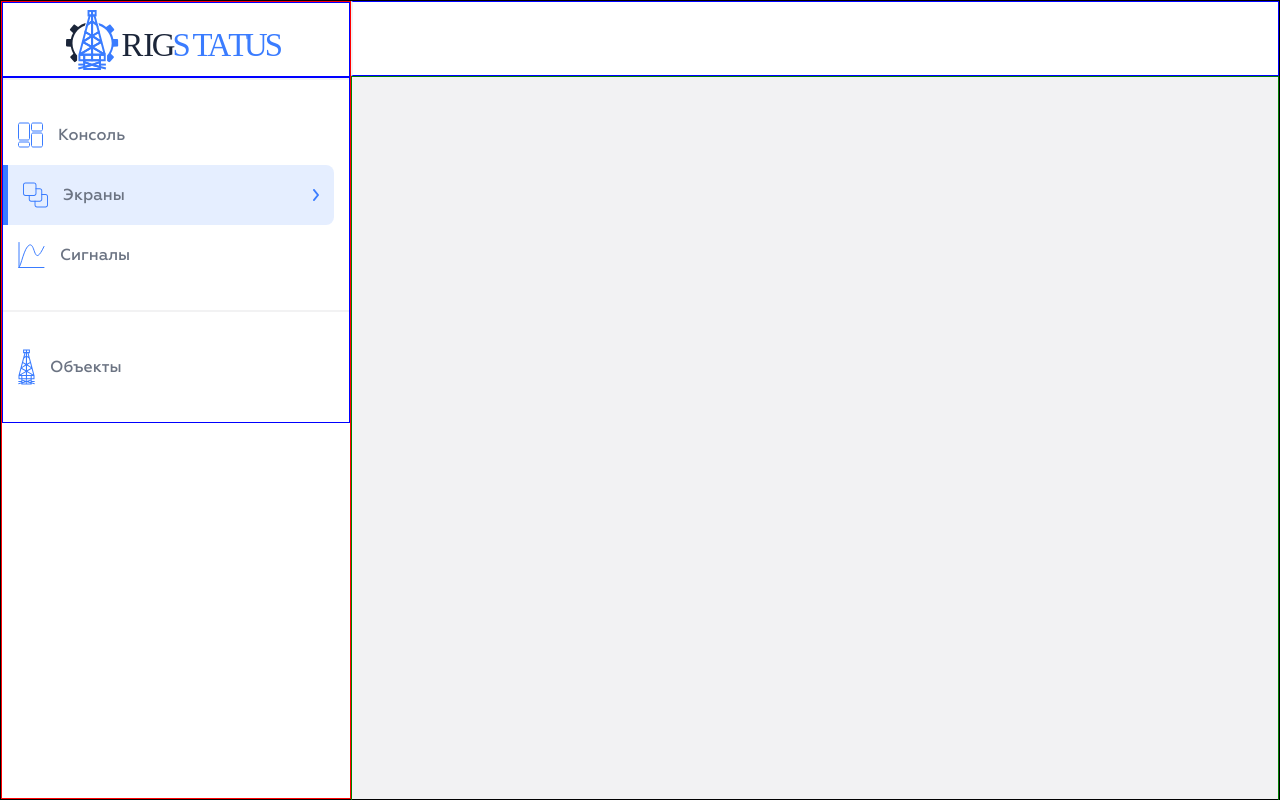
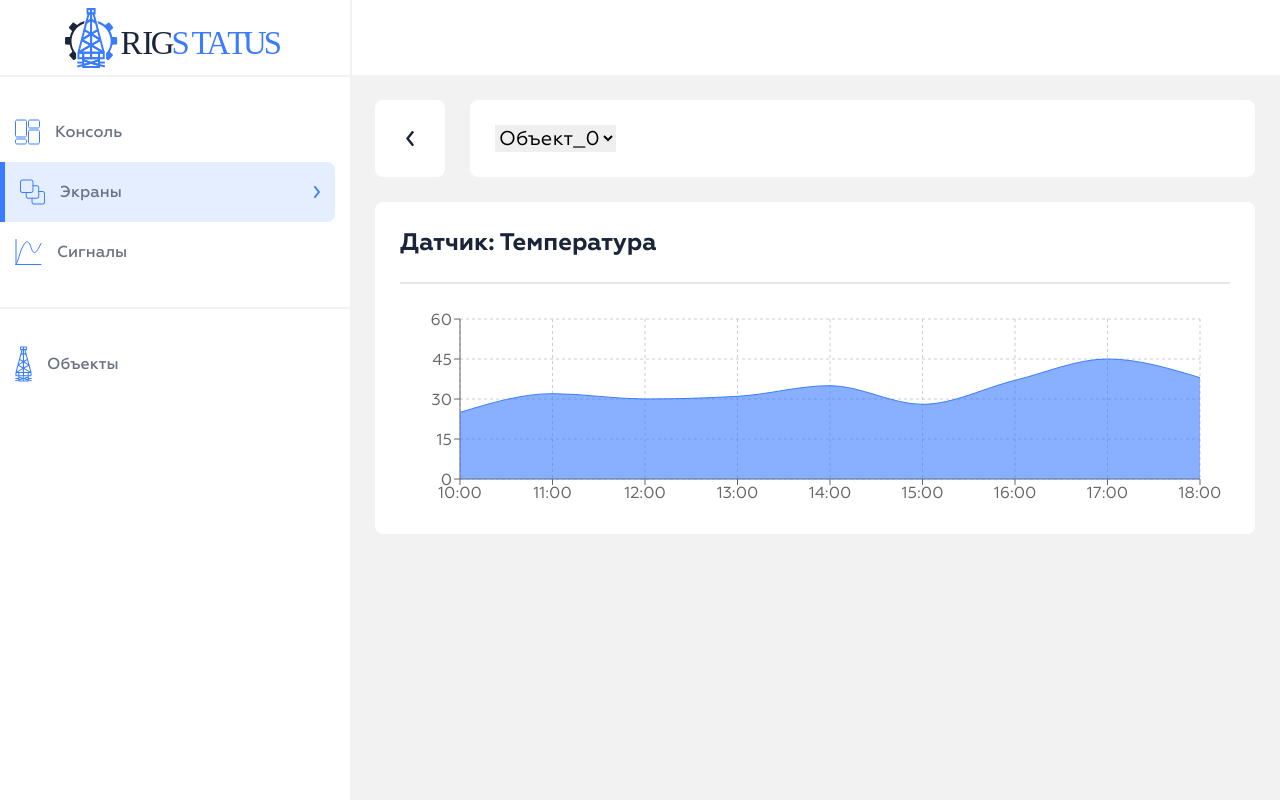
Before and after one commit to HealKnix/rig-status-web, a React (Vite) app in the folder client/: page /screens in a window 1280 px wide. Built offline with nearby package versions, Linux system fonts and the light colour scheme; sample sign-in values are in the browser's storage.

Commit message:
Добавил библиотеку с графиками

```diff
--- a/client/package.json
+++ b/client/package.json
@@ -21,6 +21,7 @@
     "react": "^18.2.0",
     "react-dom": "^18.2.0",
     "react-router-dom": "^6.23.1",
+    "recharts": "^2.12.7",
     "sass": "^1.77.4",
     "zustand": "^4.5.2"
   },
--- a/client/src/components/layouts/Header/Header.scss
+++ b/client/src/components/layouts/Header/Header.scss
@@ -3,6 +3,5 @@ header {
   width: 100%;
   height: 75px;
   background-color: var(--white);
-  border: 1px solid blue;
   border-left: 2px solid var(--background-color);
 }
--- a/client/src/components/layouts/Main/Main.scss
+++ b/client/src/components/layouts/Main/Main.scss
@@ -2,7 +2,6 @@ main {
   flex: none;
   width: 100%;
   height: 100%;
-  border: 1px solid green;
-
+  padding: 25px;
   overflow: auto;
 }
--- a/client/src/components/layouts/Main/Main.tsx
+++ b/client/src/components/layouts/Main/Main.tsx
@@ -1,11 +1,9 @@
 import './Main.scss';
 
-import { Outlet } from 'react-router-dom';
+interface MainProps {
+  children: JSX.Element[] | JSX.Element;
+}
 
-export default function Main() {
-  return (
-    <main>
-      <Outlet />
-    </main>
-  );
+export default function Main({ children }: MainProps) {
+  return <main>{children}</main>;
 }
--- a/client/src/components/layouts/Sidebar/Sidebar.scss
+++ b/client/src/components/layouts/Sidebar/Sidebar.scss
@@ -5,7 +5,6 @@
   width: 350px;
   height: 100%;
   background-color: var(--white);
-  border: 1px solid red;
 
   & > .sidebar__logo {
     flex: none;
@@ -14,13 +13,11 @@
     align-items: center;
     width: 100%;
     height: 75px;
-    border: 1px solid blue;
   }
 
   & > .sidebar__navs {
     flex: none;
     width: 100%;
-    border: 1px solid blue;
 
     & > ul {
       border-top: 2px solid var(--background-color);
--- a/client/src/index.scss
+++ b/client/src/index.scss
@@ -17,14 +17,14 @@
 *::-webkit-scrollbar-thumb {
   background-color: color-mix(
     in srgb,
-    var(--primary-accent-color) 25%,
+    var(--primary-color) 25%,
     transparent 0%
   );
   border-radius: 1000px;
 }
 
 *:hover::-webkit-scrollbar-thumb {
-  background-color: var(--primary-accent-color);
+  background-color: var(--primary-color);
 }
 
 html,
--- a/client/src/pages/AppPage/App.scss
+++ b/client/src/pages/AppPage/App.scss
@@ -1,7 +1,6 @@
 #root {
   width: 100%;
   height: 100%;
-  border: 1px solid black;
 }
 
 .app__wrapper {
--- a/client/src/pages/AppPage/App.tsx
+++ b/client/src/pages/AppPage/App.tsx
@@ -8,6 +8,7 @@ import Sidebar from '@/components/layouts/Sidebar/Sidebar';
 import { useInitializeAuth } from '@/hooks/useInitializeAuth';
 
 import Login from '../LoginPage/Login';
+import Screens from '../ScreensPage/Screens';
 import SignUp from '../SignUpPage/SignUp';
 
 export default function App() {
@@ -18,16 +19,16 @@ export default function App() {
       <Sidebar />
       <div className="content__wrapper">
         <Header />
-        <Main />
+        <Main>
+          <Routes>
+            <Route path="*" element={<Navigate to="/console" replace />} />
+            <Route path="/console" />
+            <Route path="/screens" element={<Screens />} />
+            <Route path="/signals" />
+            <Route path="/objects" />
+          </Routes>
+        </Main>
       </div>
-
-      <Routes>
-        <Route path="*" element={<Navigate to="/console" replace />} />
-        <Route path="/console" />
-        <Route path="/screens" />
-        <Route path="/signals" />
-        <Route path="/objects" />
-      </Routes>
     </div>
   );
 
--- a/client/src/pages/LoginPage/Login.tsx
+++ b/client/src/pages/LoginPage/Login.tsx
@@ -1,7 +1,7 @@
 import './Login.scss';
 
 import { useRef } from 'react';
-import { redirect, useNavigate } from 'react-router-dom';
+import { useNavigate } from 'react-router-dom';
 
 import Button from '@/components/Button/Button';
 import Input from '@/components/Input/Input';
--- /dev/null
+++ b/client/src/pages/ScreensPage/Screens.scss
@@ -0,0 +1,62 @@
+.screens__wrapper {
+  display: flex;
+  flex-direction: column;
+  gap: 25px;
+  height: 100%;
+  overflow-y: scroll;
+}
+
+.row {
+  display: flex;
+  gap: 25px;
+}
+
+.row > * {
+  border-radius: 8px;
+  background-color: var(--white);
+  padding: 25px;
+}
+
+.row:has(> .row--fill) {
+  flex-direction: column;
+}
+
+.row > *.row--fill {
+  display: flex;
+  flex-direction: column;
+  gap: 25px;
+  width: 100%;
+}
+
+.row__back {
+  display: flex;
+  justify-content: center;
+  align-items: center;
+
+  &:hover {
+    background-color: color-mix(
+      in srgb,
+      var(--white) 100%,
+      var(--primary-color) 15%
+    );
+  }
+
+  & > svg {
+    rotate: 180deg;
+    width: 20px;
+    height: 15px;
+
+    & > path {
+      stroke: var(--text-color);
+    }
+  }
+}
+
+.object-selector {
+  width: 100%;
+
+  & > select {
+    border: none;
+    font-size: 20px;
+  }
+}
--- /dev/null
+++ b/client/src/pages/ScreensPage/Screens.tsx
@@ -0,0 +1,126 @@
+import './Screens.scss';
+
+import { Link } from 'react-router-dom';
+import {
+  Area,
+  AreaChart,
+  CartesianGrid,
+  ResponsiveContainer,
+  Tooltip,
+  XAxis,
+  YAxis,
+} from 'recharts';
+
+import ChevronSVG from '@/components/SVGs/ChevronSVG';
+
+const data = [
+  {
+    name: '10:00',
+    x: 1,
+    y: 25,
+  },
+  {
+    name: '11:00',
+    x: 2,
+    y: 32,
+  },
+  {
+    name: '12:00',
+    x: 3,
+    y: 30,
+  },
+  {
+    name: '13:00',
+    x: 4,
+    y: 31,
+  },
+  {
+    name: '14:00',
+    x: 5,
+    y: 35,
+  },
+  {
+    name: '15:00',
+    x: 6,
+    y: 28,
+  },
+  {
+    name: '16:00',
+    x: 7,
+    y: 37,
+  },
+  {
+    name: '17:00',
+    x: 8,
+    y: 45,
+  },
+  {
+    name: '18:00',
+    x: 9,
+    y: 38,
+  },
+];
+
+export default function Screens() {
+  return (
+    <>
+      <div className="screens__wrapper">
+        <div className="screens__header row">
+          <Link to="/console" className="row__back">
+            <ChevronSVG />
+          </Link>
+          <div className="object-selector">
+            <select name="objects" id="object-select">
+              <option value="0">Объект_0</option>
+              <option value="1">Объект_1</option>
+              <option value="2">Объект_2</option>
+              <option value="3">Объект_3</option>
+              <option value="4">Объект_4</option>
+              <option value="5">Объект_5</option>
+              <option value="6">Объект_6</option>
+              <option value="7">Объект_7</option>
+            </select>
+          </div>
+        </div>
+
+        <div className="row">
+          <div className="row--fill">
+            <h2>Датчик: Температура</h2>
+            <hr />
+            <div
+              style={{
+                width: '100%',
+              }}
+            >
+              <ResponsiveContainer width="100%" height={200}>
+                <AreaChart
+                  width={500}
+                  height={200}
+                  data={data}
+                  syncId="anyId"
+                  margin={{
+                    top: 10,
+                    right: 30,
+                    left: 0,
+                    bottom: 0,
+                  }}
+                >
+                  <CartesianGrid strokeDasharray="3 3" />
+                  <XAxis dataKey="name" />
+                  <YAxis />
+                  <Tooltip />
+                  <Area
+                    type="monotone"
+                    dataKey="y"
+                    stroke="var(--primary-color)"
+                    fill="var(--primary-color)"
+                  />
+                </AreaChart>
+              </ResponsiveContainer>
+            </div>
+          </div>
+        </div>
+      </div>
+    </>
+  );
+}
```
Also changed, not shown: 1 other file (tests, documents, lock files or other folders).
